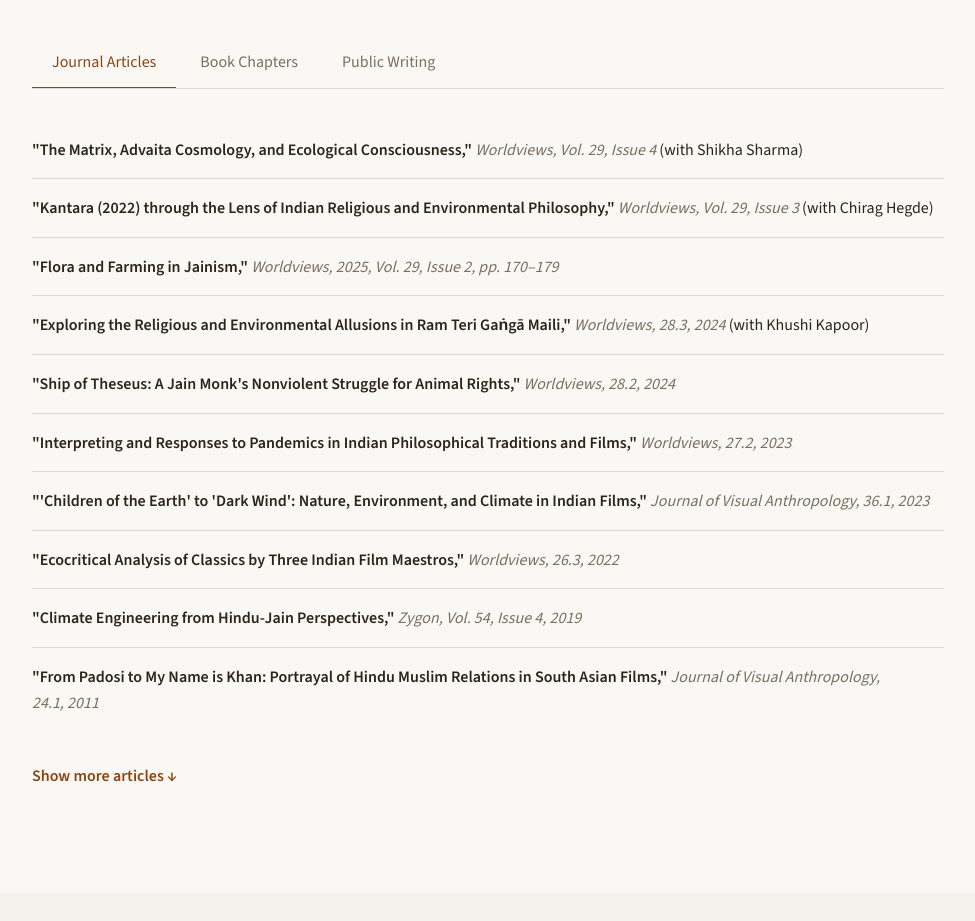
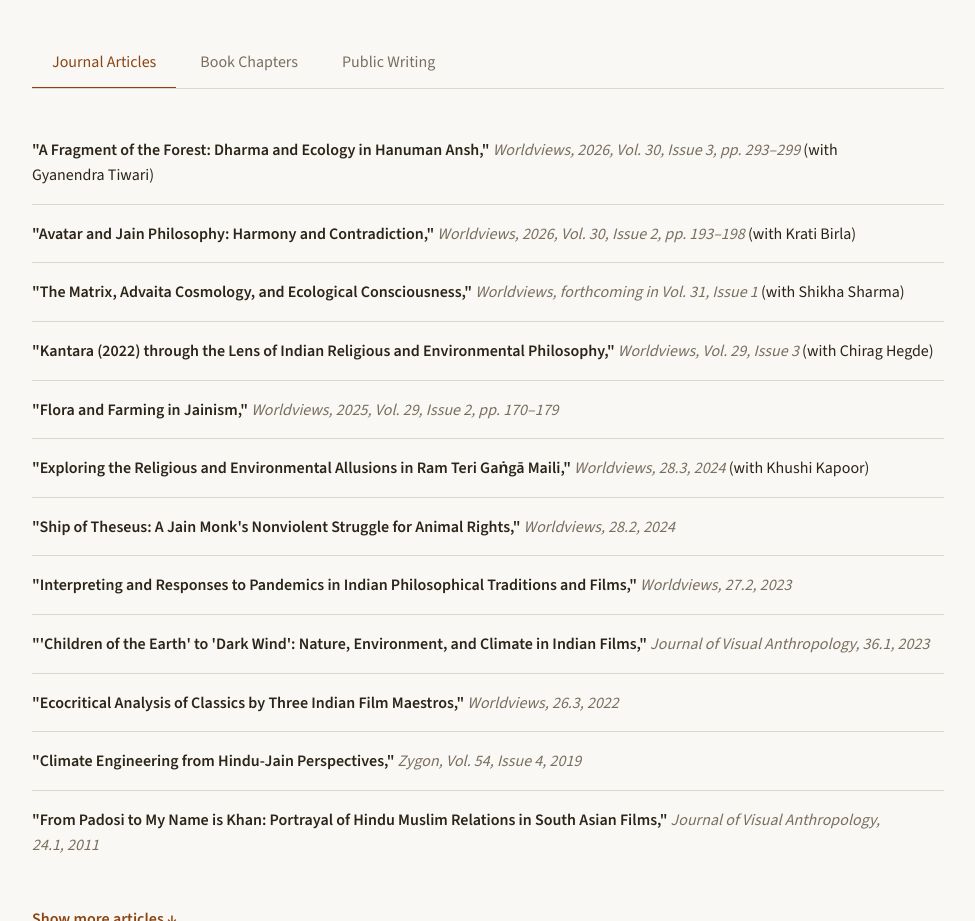
Before and after one commit to profpankajjain/profpankajjain.github.io, a plain HTML site: page index.html in a window 1280 px wide. Shown: the part 3078-3999 px from the top of the page, without its empty margins (152-1127 px from the left). Drawn offline with nearby package versions, Linux system fonts and the light colour scheme; a web font is replaced by a local one.

Commit message:
Add Worldviews Vol. 30 articles; mark Matrix article as forthcoming

```diff
--- a/index.html
+++ b/index.html
@@ -308,7 +308,9 @@
     <!-- Journal Articles -->
     <div class="tab-content active" id="tab-articles">
       <ul class="publications-list reveal">
-        <li><span class="pub-title">"The Matrix, Advaita Cosmology, and Ecological Consciousness,"</span> <span class="pub-journal">Worldviews, Vol. 29, Issue 4</span> (with Shikha Sharma)</li>
+        <li><span class="pub-title">"A Fragment of the Forest: Dharma and Ecology in Hanuman Ansh,"</span> <span class="pub-journal">Worldviews, 2026, Vol. 30, Issue 3, pp. 293–299</span> (with Gyanendra Tiwari)</li>
+        <li><span class="pub-title">"Avatar and Jain Philosophy: Harmony and Contradiction,"</span> <span class="pub-journal">Worldviews, 2026, Vol. 30, Issue 2, pp. 193–198</span> (with Krati Birla)</li>
+        <li><span class="pub-title">"The Matrix, Advaita Cosmology, and Ecological Consciousness,"</span> <span class="pub-journal">Worldviews, forthcoming in Vol. 31, Issue 1</span> (with Shikha Sharma)</li>
         <li><span class="pub-title">"Kantara (2022) through the Lens of Indian Religious and Environmental Philosophy,"</span> <span class="pub-journal">Worldviews, Vol. 29, Issue 3</span> (with Chirag Hegde)</li>
         <li><span class="pub-title">"Flora and Farming in Jainism,"</span> <span class="pub-journal">Worldviews, 2025, Vol. 29, Issue 2, pp. 170–179</span></li>
         <li><span class="pub-title">"Exploring the Religious and Environmental Allusions in Ram Teri Gaṅgā Maili,"</span> <span class="pub-journal">Worldviews, 28.3, 2024</span> (with Khushi Kapoor)</li>
```
